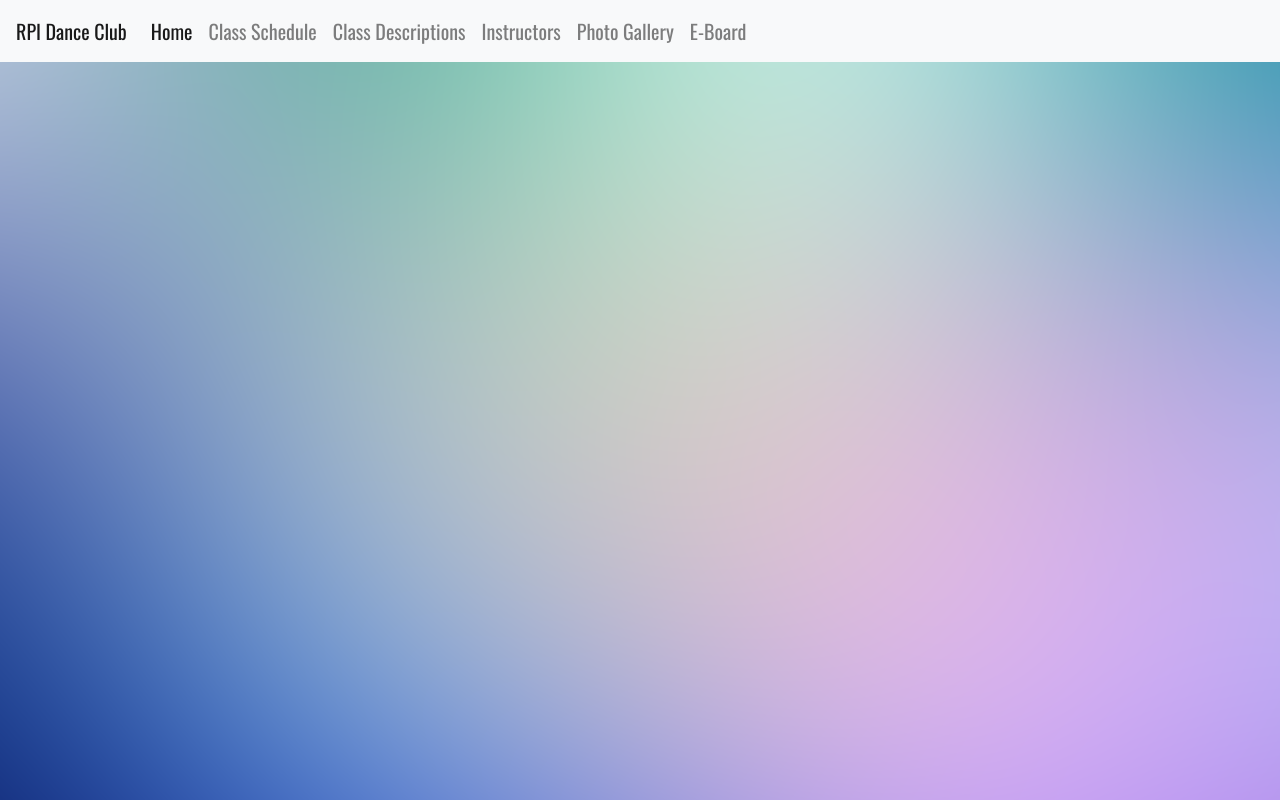
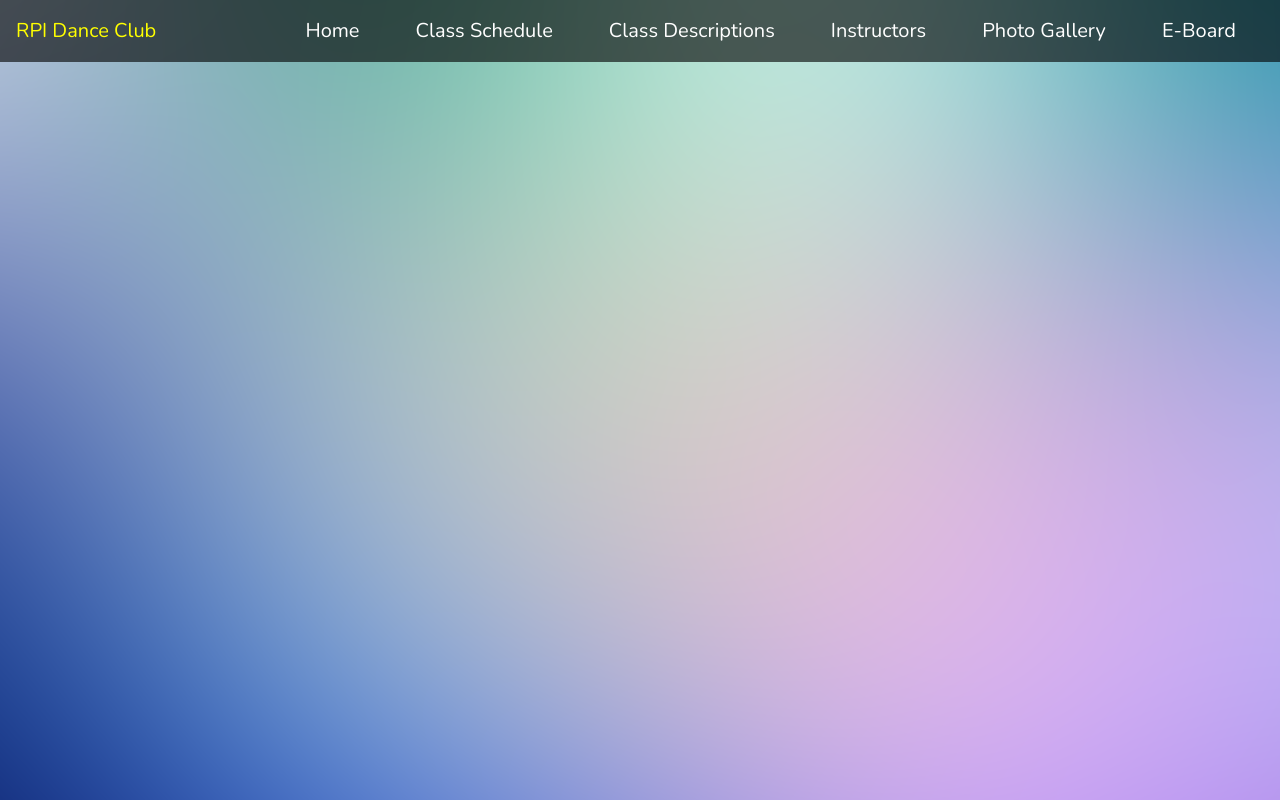
Before and after one commit to ericabertolozzi/RPI-Dance-Club-Site, a plain HTML site: page index.html in a window 1280 px wide. Drawn offline with nearby package versions, Linux system fonts and the light colour scheme.

Commit message:
navbar layout decided

```diff
--- a/index.html
+++ b/index.html
@@ -16,7 +16,7 @@
                 <span class="navbar-toggler-icon"></span>
             </button>
             <div class="collapse navbar-collapse" id="navbarNav">
-                <ul class="navbar-nav">
+                <ul class="navbar-nav ml-auto">
                     <li class="nav-item active">
                         <a class="nav-link" href="#">Home <span class="sr-only">(current)</span></a>
                     </li>
--- a/styles.css
+++ b/styles.css
@@ -1,12 +1,26 @@
-@import url(http://fonts.googleapis.com/css?family=Oswald:400);
+@import url(https://fonts.googleapis.com/css?family=Nunito&display=swap);
 
 body{
     background: url(pictureicon-textures-patterns-gradients-3-small.png);
-    font-family: 'Oswald', sans-serif;
+    font-family: 'Nunito', sans-serif;
     font-size: 20px;
     line-height: 1.5em;
 }
 
-.navbar-nav {
-    text-align: right;
+.navbar-nav > li {
+    padding-left: 20px;
+    padding-right: 20px;
+    text-decoration: blueviolet;
 }
+
+.navbar {
+    background-color: rgba(0, 0, 0, 0.616) !important;
+}
+
+.navbar-brand {
+    color: yellow !important;
+}
+
+.navbar-nav li a {
+    color: white !important;
+}
```
